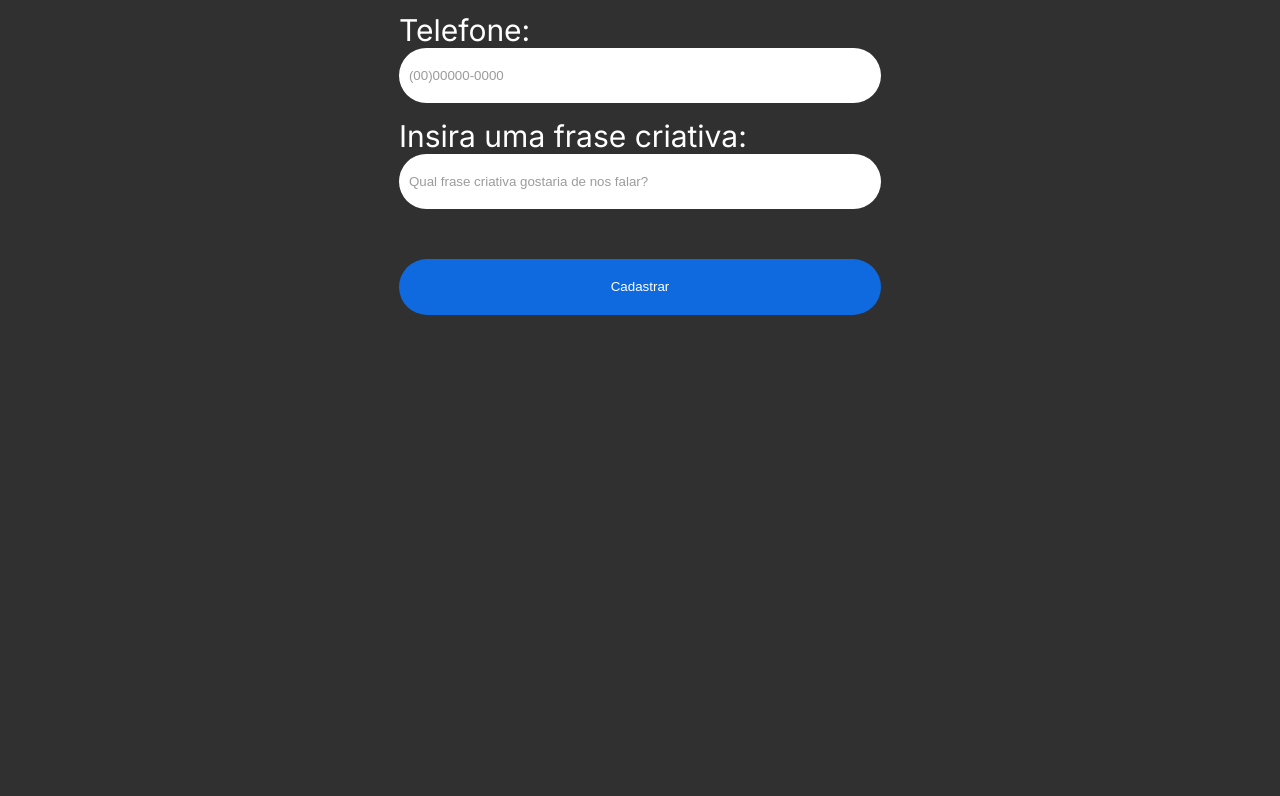
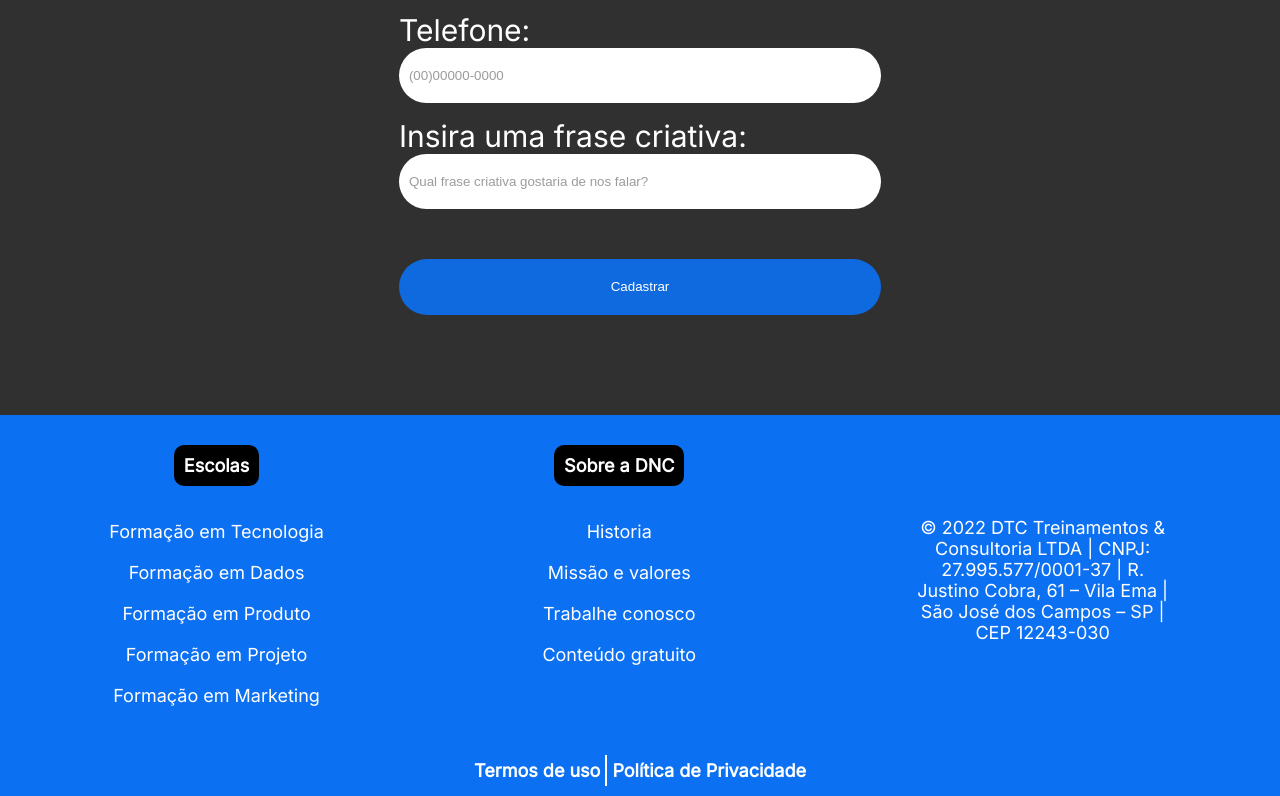
Before and after one commit to GabrielRios16/estudoprojeto2, a plain HTML site: page index.html in a window 1280 px wide. Shown: the part 1097-1893 px from the top of the page. Before the commit the page ends 1512 px from the top, so only its background shows below. Drawn offline with Linux system fonts and the light colour scheme.

Commit message:
footer do bootcamp dnc

```diff
--- a/index.html
+++ b/index.html
@@ -68,5 +68,56 @@
 
 
     </section>
+    <footer>
+        <div class="linha1">
+            <nav>
+                <h5>Escolas</h5>
+                <ul>
+                    <li>
+                        <a href="">Formação em Tecnologia</a>
+                    </li>
+                    <li>
+                        <a href="">Formação em Dados</a>
+                    </li>
+                    <li>
+                        <a href="">Formação em Produto</a>
+                    </li>
+                    <li>
+                        <a href="">Formação em Projeto</a>
+                    </li>
+                    <li>
+                        <a href="">Formação em Marketing</a>
+                    </li>
+                </ul>
+
+            </nav>
+            <nav>
+                <h5>Sobre a DNC</h5>
+                <ul>
+                    <li>
+                        <a href="">Historia</a>
+                    </li>
+                    <li>
+                        <a href="">Missão e valores</a>
+                    </li>
+                    <li>
+                        <a href="">Trabalhe conosco</a>
+                    </li>
+                    <li>
+                        <a href="">Conteúdo gratuito</a>
+                    </li>
+                </ul>
+
+            </nav>
+            <div class="endereço">
+                © 2022 DTC Treinamentos & Consultoria LTDA | CNPJ: 27.995.577/0001-37 | R. Justino Cobra, 61 – Vila Ema | São José dos Campos – SP | CEP 12243-030
+            </div>
+        </div>
+        <div class="linha2">
+            <a id="termo" href="">Termos de uso</a>
+            <a href="">Política de Privacidade</a>
+        </div>
+    </footer>
+
 </body>
 </html>
--- a/style.css
+++ b/style.css
@@ -147,3 +147,90 @@
    input[type=submit]:hover{
     color: #023576;
    }
+   footer{
+    background-color: var(--azul-dnc);
+    color: white;
+    width: 100%;
+    }
+    footer .linha1{
+      display: flex;
+      justify-content: space-around;
+      align-items: center;
+
+
+    }
+    footer ul{
+      list-style: none;
+      margin: 0px;
+      padding: 0px;
+      }
+    footer nav{
+      display: flex;
+      align-items: center;
+      height: 330px;
+      flex-direction: column;
+     }
+    footer h5{
+      text-align: center;
+      font-weight: 800;
+      color: white;
+      font-size: 18px;
+      font-family: var(--fonte-padrao);
+      background-color: black;
+      border-radius: 10px;
+      padding: 10px 10px 10px 10px;
+      margin-bottom: 15px;
+
+
+    }
+    footer ul li{
+      text-align: center;
+      color: white;
+      font-size: 18px;
+      font-family: var(--fonte-padrao);
+      margin: 20px 0px 20px 0px;
+    }
+
+   footer ul li a{
+    color: white;
+    text-decoration: none;
+   }
+   footer .endereço{
+    font-size: 18px;
+    font-family: var(--fonte-padrao);
+    margin: 20px 0px 20px 0px;
+    width: 20%;
+    text-align: center;
+  }
+  footer ul li a:hover{
+    color: var(--cinza-hover);
+  }
+  .linha2{
+    font-weight: 600;
+    font-size: 18px;
+    font-family: var(--fonte-padrao);
+    color: white;
+    display: flex;
+    justify-content: center;
+    margin: 0px;
+    padding: 10px 0px 10px 0px;
+
+  }
+  .linha2 a{
+    text-decoration: none;
+    font-weight: 600;
+    font-size: 18px;
+    font-family: var(--fonte-padrao);
+    color: white;
+    padding: 5px;
+
+
+  }
+  .linha2 a:hover{
+    color: var(--cinza-hover);
+  }
+
+ #termo{
+  border-right: 2px solid white;
+
+ }
```
